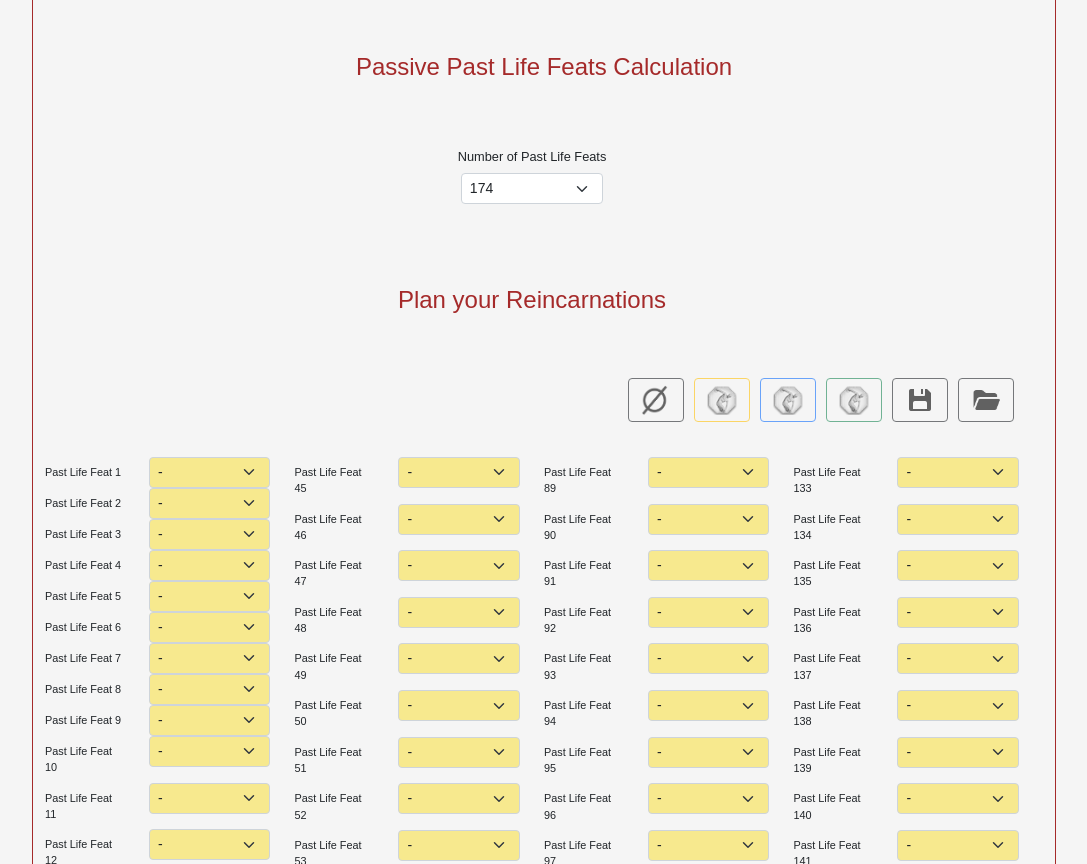
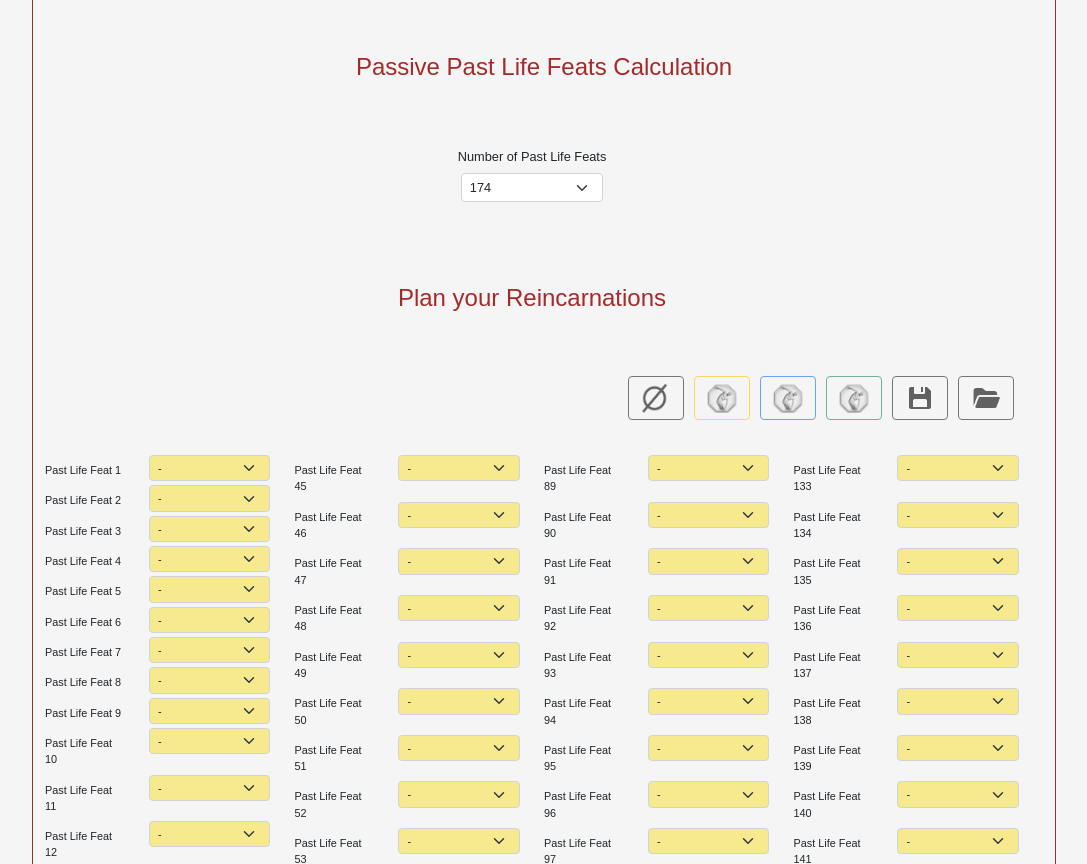
Before and after one commit to VSversus/ddo-pastlives-planner, a plain HTML site: page index.html in a window 1280 px wide. Shown: the part 1458-2322 px from the top of the page, without its empty margins (96-1183 px from the left). Drawn offline with nearby package versions, Linux system fonts and the light colour scheme.

Commit message:
font size

```diff
--- a/index.css
+++ b/index.css
@@ -72,6 +72,10 @@ select option {
     background-color: white;
 }
 
+.form-select-sm {
+    font-size: 100%;
+}
+
 #fileSelector {
     display: none;
 }
--- a/index.js
+++ b/index.js
@@ -616,7 +616,6 @@ function generateSelectBoxes(minIndex, maxIndex, idOfColumn) {
         // select
         var select = document.createElement('select');
         select.className = 'form-select form-select-sm reincarnationSelect';
-        select.ariaLabel = '.form-select-sm example';
         select.id = 'reincarnation' + index;
         select.name = 'reincarnation' + index;
 
```
